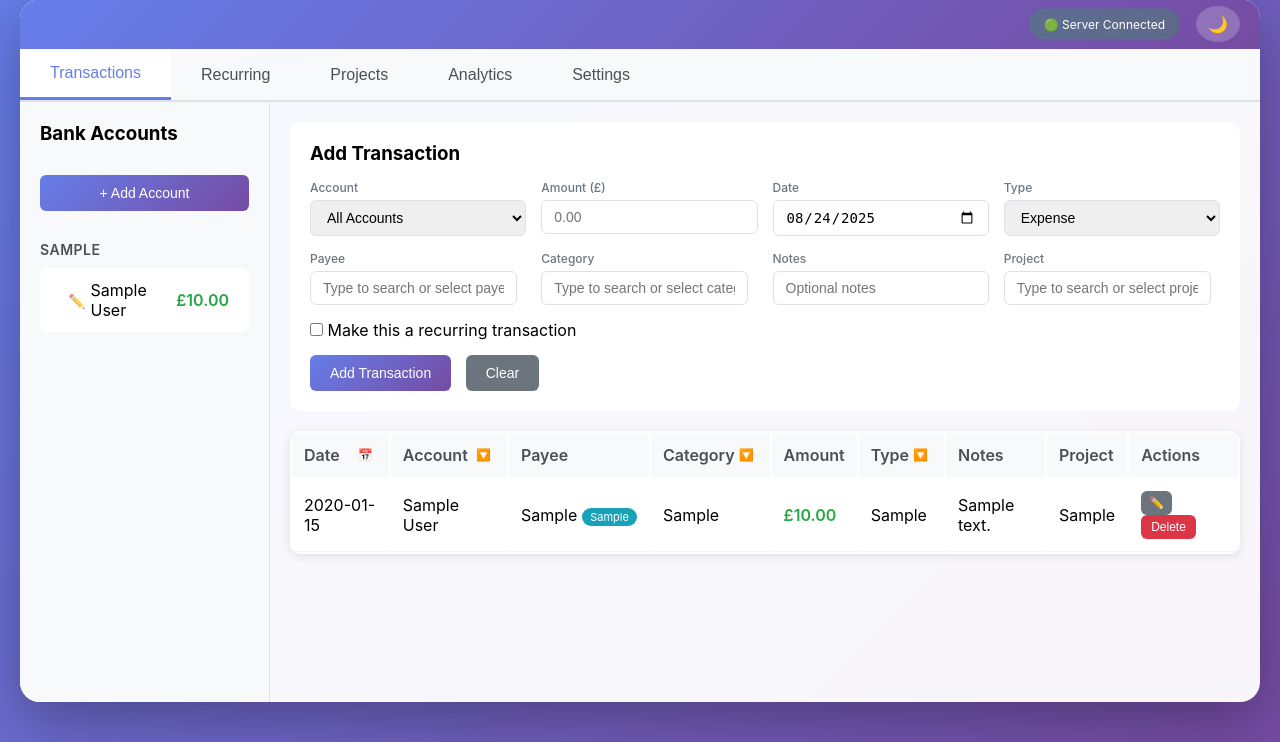
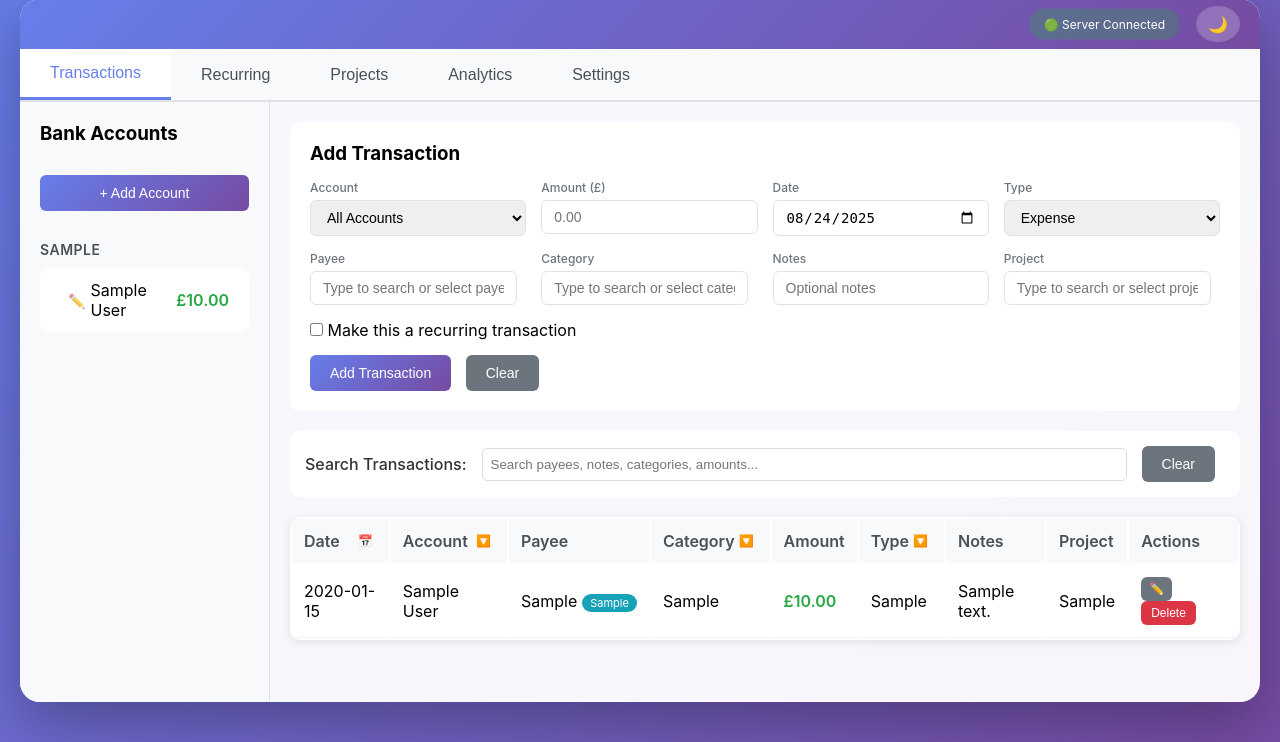
Before and after one commit to jcbayley/moneytracker, a Flask app: page / in a window 1280 px wide. Shown: the part 21-763 px from the top of the page. Run offline with Flask 2, Linux system fonts and the light colour scheme; tables that the repository leaves empty hold one stand-in row (values such as "Sample post"); data that the repository does not hold is empty; parts of the project's set-up code (start-up, migrations or seed data) failed here and were passed over.

Commit message:
added search functionality

```diff
--- a/app/models/transaction.py
+++ b/app/models/transaction.py
@@ -4,7 +4,7 @@ from ..database import Database
 from . import account
 
 
-def get_filtered(account_id=None, category=None, trans_type=None, date_from=None, date_to=None, limit=100):
+def get_filtered(account_id=None, category=None, trans_type=None, date_from=None, date_to=None, search=None, limit=100):
         """Get transactions with filters."""
         with Database.get_db() as db:
             query = '''
@@ -35,6 +35,16 @@ def get_filtered(account_id=None, category=None, trans_type=None, date_from=None
             if date_to:
                 query += ' AND t.date <= ?'
                 params.append(date_to)
+
+            if search:
+                search_term = f'%{search}%'
+                query += ''' AND (
+                    t.payee LIKE ? OR
+                    t.notes LIKE ? OR
+                    t.category LIKE ? OR
+                    CAST(t.amount AS TEXT) LIKE ?
+                )'''
+                params.extend([search_term, search_term, search_term, search_term])
 
             query += ' ORDER BY t.date DESC, t.id DESC LIMIT ?'
             params.append(limit)
--- a/app/routes/transactions.py
+++ b/app/routes/transactions.py
@@ -67,6 +67,7 @@ def transactions():
             trans_type=request.args.get('type'),
             date_from=request.args.get('date_from'),
             date_to=request.args.get('date_to'),
+            search=request.args.get('search'),
             limit=int(request.args.get('limit', 100))
         )
 
--- a/static/js/components/transactions.js
+++ b/static/js/components/transactions.js
@@ -39,6 +39,11 @@ const TransactionsComponent = {
             const dateTo = document.getElementById('transaction-date-to');
             if (dateTo && dateTo.value) {
                 filters.date_to = dateTo.value;
+            }
+
+            const searchInput = document.getElementById('transaction-search');
+            if (searchInput && searchInput.value.trim()) {
+                filters.search = searchInput.value.trim();
             }
 
             const transactions = await API.getTransactions(filters);
@@ -364,6 +369,14 @@ const TransactionsComponent = {
         dropdowns.forEach(id => {
             UI.toggleVisibility(id, false);
         });
+    },
+
+    clearSearch() {
+        const searchInput = document.getElementById('transaction-search');
+        if (searchInput) {
+            searchInput.value = '';
+            this.loadTransactions();
+        }
     }
 };
 
@@ -384,3 +397,13 @@ window.toggleDateFilter = () => TransactionsComponent.toggleDateFilter();
 window.toggleAccountFilter = () => TransactionsComponent.toggleAccountFilter();
 window.toggleCategoryFilter = () => TransactionsComponent.toggleCategoryFilter();
 window.toggleTypeFilter = () => TransactionsComponent.toggleTypeFilter();
+
+// Search functions
+let searchTimeout;
+window.debounceSearch = () => {
+    clearTimeout(searchTimeout);
+    searchTimeout = setTimeout(() => {
+        TransactionsComponent.loadTransactions();
+    }, 300);
+};
+window.clearSearch = () => TransactionsComponent.clearSearch();
--- a/templates/app.html
+++ b/templates/app.html
@@ -134,6 +134,16 @@
 
                     <button class="btn btn-primary" onclick="addTransaction()">Add Transaction</button>
                     <button class="btn btn-secondary" onclick="clearForm()">Clear</button>
+                </div>
+
+                <div style="background: white; padding: 15px; border-radius: 10px; margin-bottom: 20px;">
+                    <div style="display: flex; align-items: center; gap: 15px;">
+                        <label style="font-weight: 500; color: #333;">Search Transactions:</label>
+                        <input type="text" id="transaction-search" placeholder="Search payees, notes, categories, amounts..."
+                               style="flex: 1; padding: 8px; border: 1px solid #ddd; border-radius: 5px;"
+                               onkeyup="debounceSearch()" oninput="debounceSearch()">
+                        <button class="btn btn-secondary" onclick="clearSearch()">Clear</button>
+                    </div>
                 </div>
 
                 <table>
```
